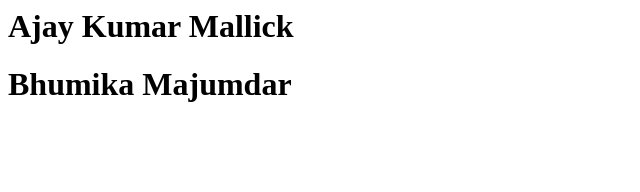
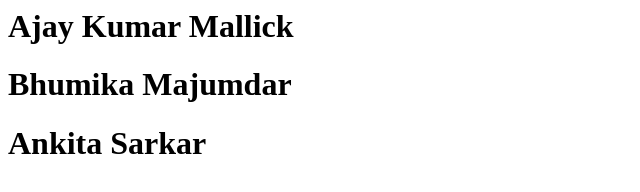
Before and after one commit to AjayKumarMallick/HCLTECH, a plain HTML site: page index.html in a window 1280 px wide. Shown: the whole page, without its empty margins (0-640 px from the left). Drawn offline with Linux system fonts and the light colour scheme.

Commit message:
modified files

```diff
--- a/index.html
+++ b/index.html
@@ -1,2 +1,3 @@
 <h1>Ajay Kumar Mallick</h1>
 <h1>Bhumika Majumdar</h1>
+<h1>Ankita Sarkar</h1>
```
Also changed, not shown: main.js (line endings or trailing spaces).
